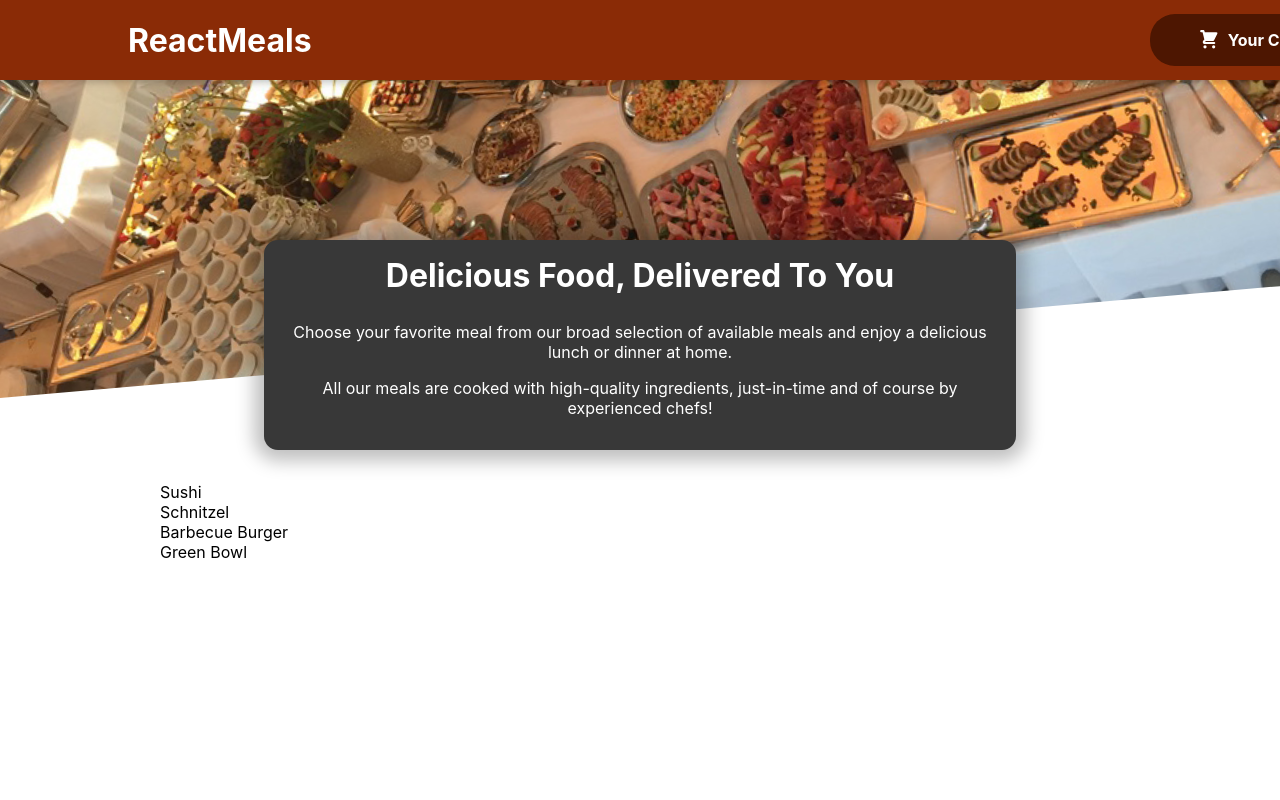
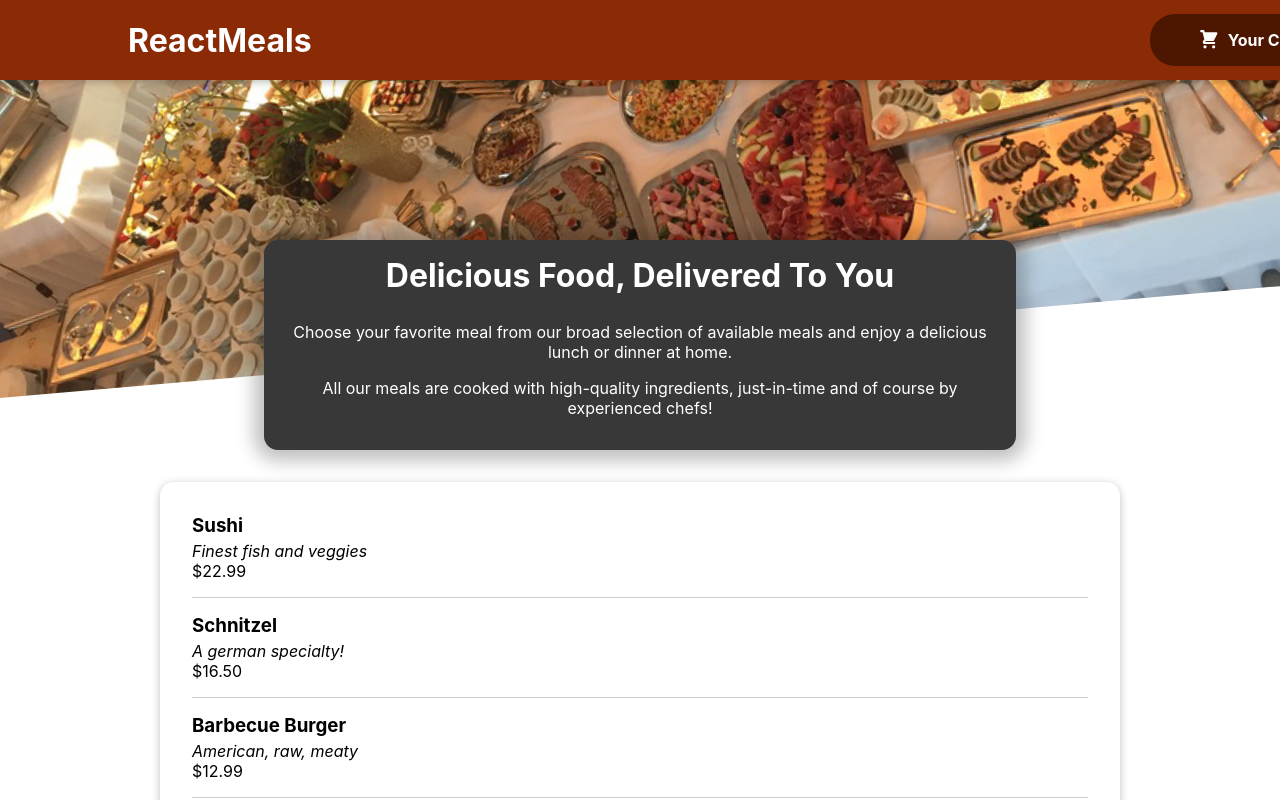
Before and after one commit to chrissayon/react-food-order-web, a React (Create React App) app: page / in a window 1280 px wide. Shown: the top 800 px of the page. Built offline with nearby package versions, Linux system fonts and the light colour scheme.

Commit message:
master: meal items

```diff
--- a/src/components/Meals/AvailableMeals.jsx
+++ b/src/components/Meals/AvailableMeals.jsx
@@ -1,3 +1,5 @@
+import Card from "../UI/Card";
+import MealItem from "./MealItem/MealItem"
 import classes from "./AvailableMeals.module.css"
 
 const DUMMY_MEALS = [
@@ -28,13 +30,22 @@
 ];
 
 const AvailableMeals = () => {
-    const mealsList = DUMMY_MEALS.map(meal => <li>{meal.name}</li>);
+    const mealsList = DUMMY_MEALS.map((meal) => (
+		<MealItem
+			key={meal.id}
+			name={meal.name}
+			description={meal.description}
+			price={meal.price}
+		/>
+    ));
 
     return (
         <section className={classes.meals}>
-            <ul>
-                {mealsList}
-            </ul>
+           	<Card>
+              	<ul>
+                 	{mealsList}
+              	</ul>
+           	</Card>
         </section>
     )
 }
--- /dev/null
+++ b/src/components/Meals/MealItem/MealItem.js
@@ -0,0 +1,20 @@
+import classes from "./MealItem.module.css"
+
+const MealItem = (props) => {
+    const price = `$${props.price.toFixed(2)}`;
+
+    return (
+        <li className={classes.meal}>
+            <div>
+                <h3>{props.name}</h3>
+                <div className={classes.description}>{props.description}</div>
+                <div classes={classes.price}>{price}</div>
+            </div>
+            <div>
+
+            </div>
+        </li>
+    )
+}
+
+export default MealItem
--- /dev/null
+++ b/src/components/Meals/MealItem/MealItem.module.css
@@ -0,0 +1,22 @@
+.meal {
+    display: flex;
+    justify-content: space-between;
+    margin: 1rem;
+    padding-bottom: 1rem;
+    border-bottom: 1px solid #ccc;
+}
+
+.meal h3 {
+    margin: 0 0 0.25rem 0;
+}
+
+.description {
+    font-style: italic;
+}
+
+.price {
+    margin-top: 0.25rem;
+    font-weight: bold;
+    color: #ad5502;
+    font-size: 1.25rem;
+}
--- /dev/null
+++ b/src/components/UI/Card.js
@@ -0,0 +1,11 @@
+import classes from './Card.module.css'
+
+const Card = (props) => {
+    return (
+        <div className={classes.card}>
+            {props.children}
+        </div>
+    )
+}
+
+export default Card
--- /dev/null
+++ b/src/components/UI/Card.module.css
@@ -0,0 +1,6 @@
+.card {
+    padding: 1rem;
+    box-shadow: 0 2px 8px rgba(0, 0, 0, 0.25);
+    border-radius: 14px;
+    background-color: white;
+}
```
Also changed, not shown: src/components/Meals/MealItem/MealItemForm.jsx (added, +9 -0 lines).
